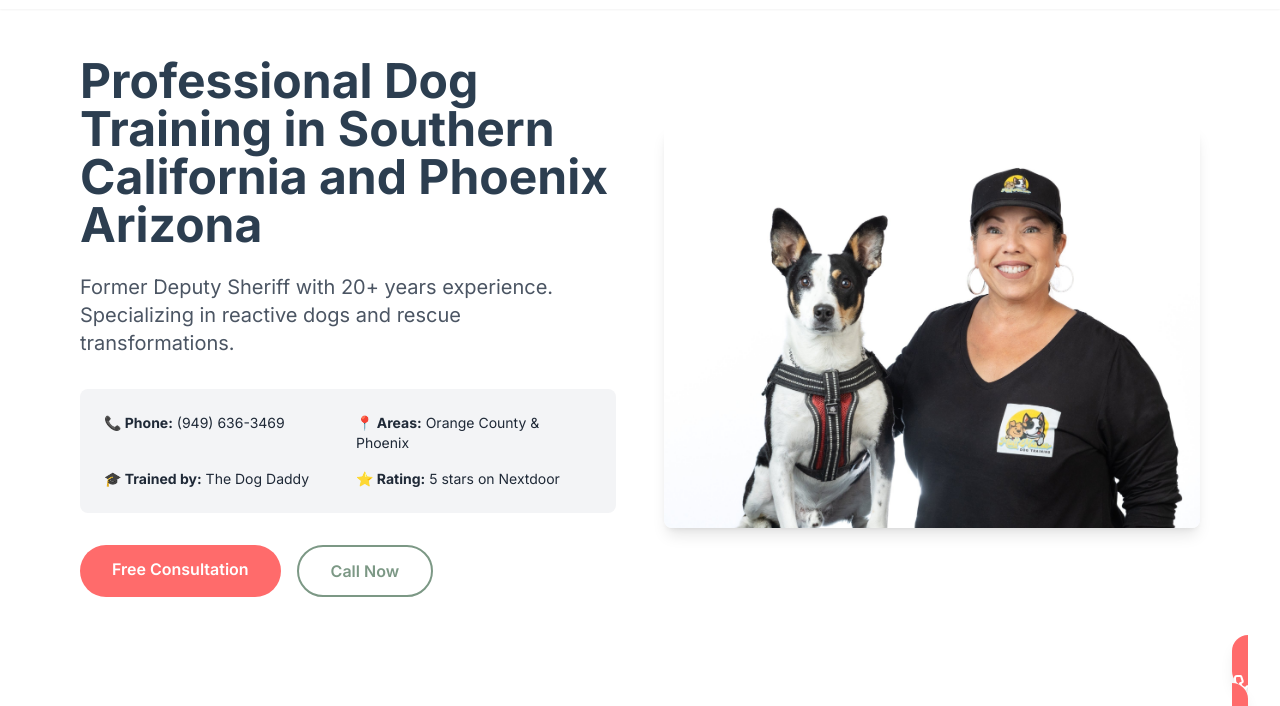
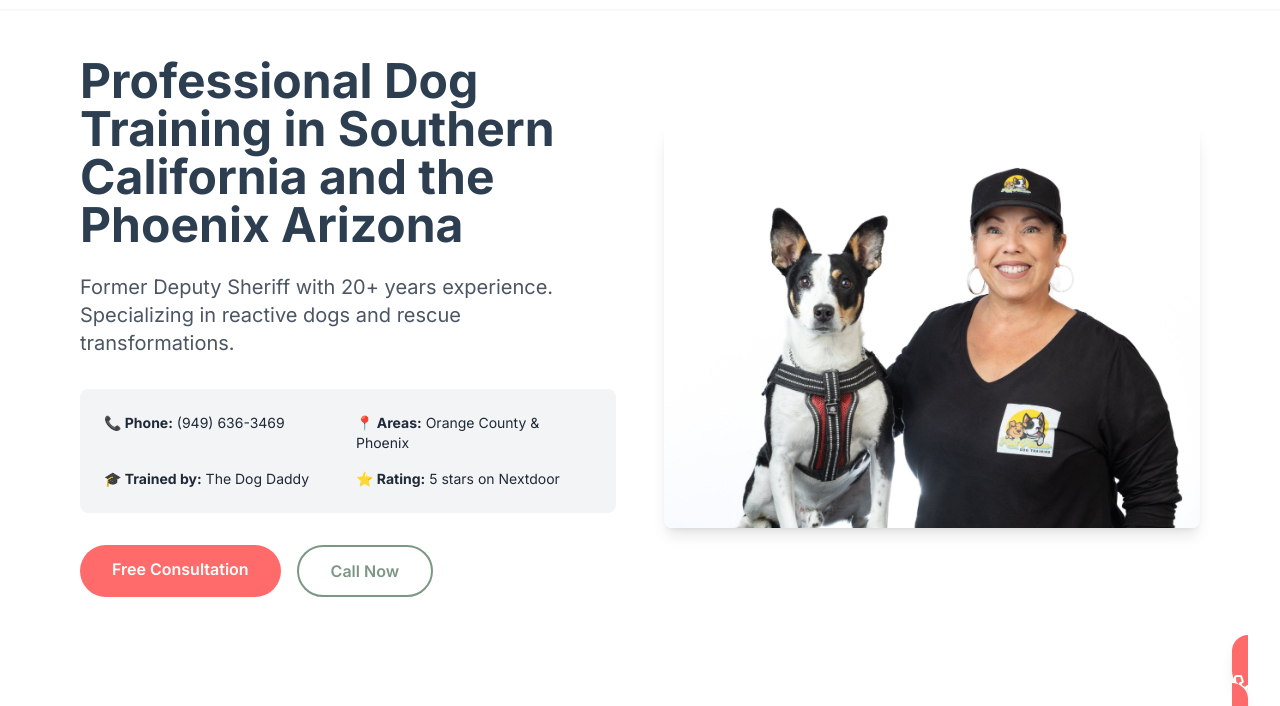
Before and after one commit to idratherbecamping/MuttMamma, a website: page index.html in a window 1280 px wide. Shown: the part 55-761 px from the top of the page. Drawn offline with nearby package versions, Linux system fonts and the light colour scheme; a script that the page names is missing.

Commit message:
include the the

```diff
--- a/index.html
+++ b/index.html
@@ -91,7 +91,7 @@
                 <!-- Content -->
                 <div>
                     <h1 class="text-4xl md:text-5xl font-bold text-navy mb-6">
-                        Professional Dog Training in Southern California and Phoenix Arizona
+                        Professional Dog Training in Southern California and the Phoenix Arizona
                     </h1>
                     <p class="text-xl text-gray-600 mb-8">
                         Former Deputy Sheriff with 20+ years experience. Specializing in reactive dogs and rescue transformations.
```
Also changed, not shown: simple-index.html (+1 -1 lines).
